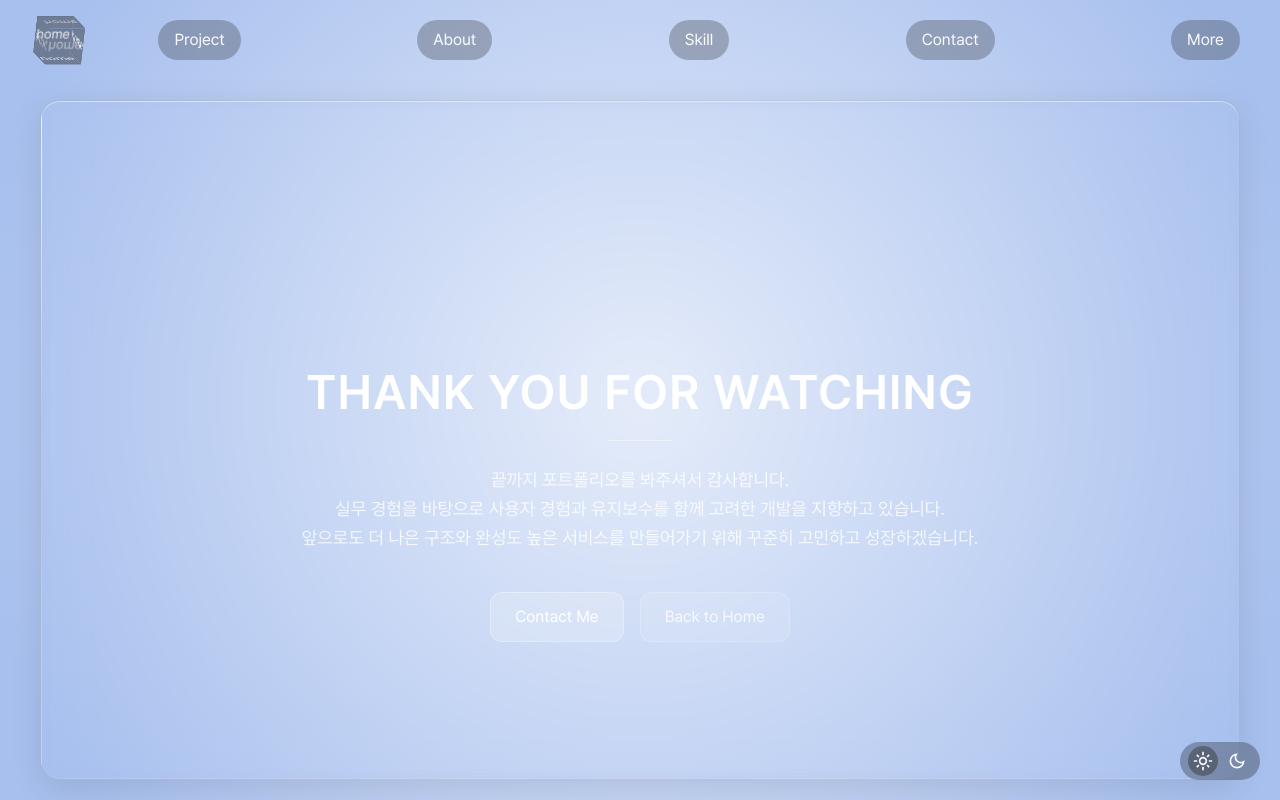
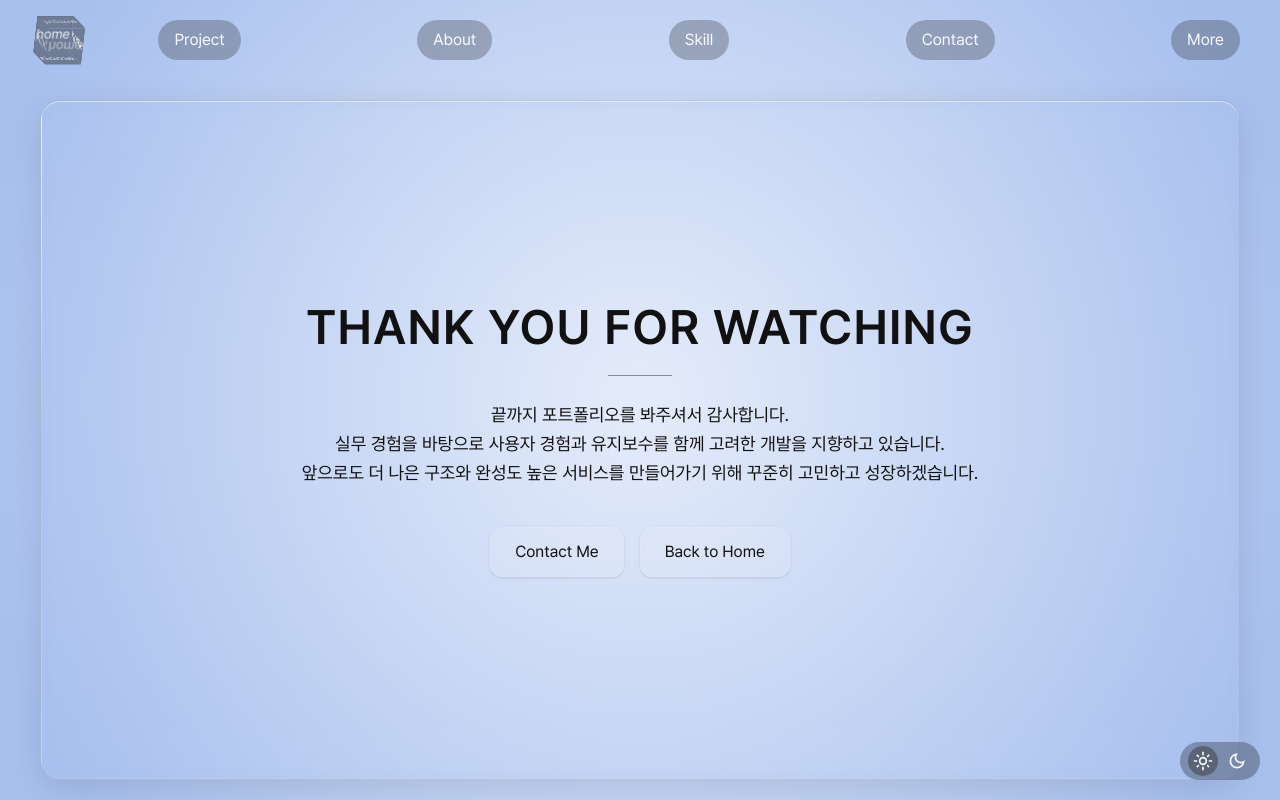
Before and after one commit to kimddddh98/2025-portfolio, a Next.js app: page /more in a window 1280 px wide. Built offline with nearby package versions, Linux system fonts and the light colour scheme; no server answers.

Commit message:
feat :  more 페이지 라이트 모드 UI

```diff
--- a/src/app/(use-navbar)/more/page.tsx
+++ b/src/app/(use-navbar)/more/page.tsx
@@ -1,14 +1,16 @@
+import Link from 'next/link'
+
 export default function MorePage() {
   return (
-    <div className="flex h-screen w-full items-center justify-center px-6">
-      <div className="w-full rounded-3xl px-10 py-16 text-center">
-        <h1 className="mb-6 text-4xl font-semibold tracking-wide text-white md:text-5xl">
+    <div className="flex h-full w-full items-center justify-center">
+      <div className="w-full rounded-3xl text-center">
+        <h1 className="mb-6 text-4xl font-semibold tracking-wide md:text-5xl">
           THANK YOU FOR WATCHING
         </h1>
 
-        <div className="mx-auto mb-6 h-px w-16 bg-white/40" />
+        <div className="mx-auto mb-6 h-px w-16 bg-black/40 dark:bg-white/40" />
 
-        <p className="text-base leading-relaxed text-white/80 md:text-lg">
+        <p className="text-base leading-relaxed md:text-lg">
           끝까지 포트폴리오를 봐주셔서 감사합니다.
           <br />
           실무 경험을 바탕으로 사용자 경험과 유지보수를 함께 고려한 개발을
@@ -20,19 +22,20 @@ export default function MorePage() {
 
         {/* Optional Action */}
         <div className="mt-10 flex justify-center gap-4">
-          <a
+          <Link
             href="/contact"
-            className="rounded-xl border border-white/30 bg-white/20 px-6 py-3 text-white backdrop-blur-lg transition hover:bg-white/30"
+            className="default-glass hover px-6 py-3 transition"
           >
             Contact Me
-          </a>
+          </Link>
 
-          <a
+          <Link
             href="/"
-            className="rounded-xl border border-white/20 bg-white/10 px-6 py-3 text-white/80 backdrop-blur-lg transition hover:bg-white/20"
+            className="default-glass hover px-6 py-3 transition"
+            // className="default-glass hover border border-white/20 bg-white/10 px-6 py-3 text-white/80 backdrop-blur-lg transition **:rounded-xl hover:bg-white/20"
           >
             Back to Home
-          </a>
+          </Link>
         </div>
       </div>
     </div>
--- a/src/app/globals.css
+++ b/src/app/globals.css
@@ -67,11 +67,11 @@ body.modal-on {
 }
 
 .default-glass {
-  @apply rounded-xl border border-white/10 bg-white/30 shadow-sm backdrop-blur-md dark:bg-white/10;
+  @apply rounded-xl border border-white/10 bg-white/10 shadow-sm backdrop-blur-md dark:bg-white/10;
 }
 
 .default-glass.hover {
-  @apply hover:bg-white/10 dark:hover:bg-white/30;
+  @apply cursor-pointer hover:bg-white/30 dark:hover:bg-white/30;
 }
 
 .main-cube-wrap {
```
